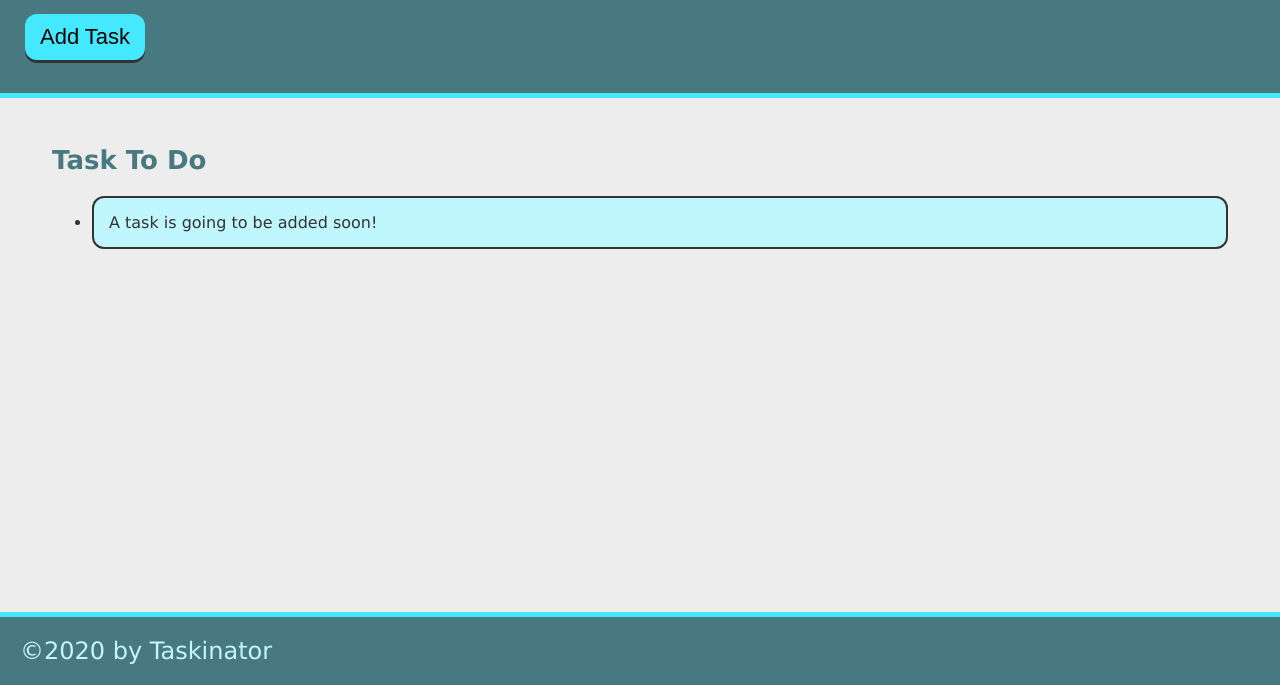
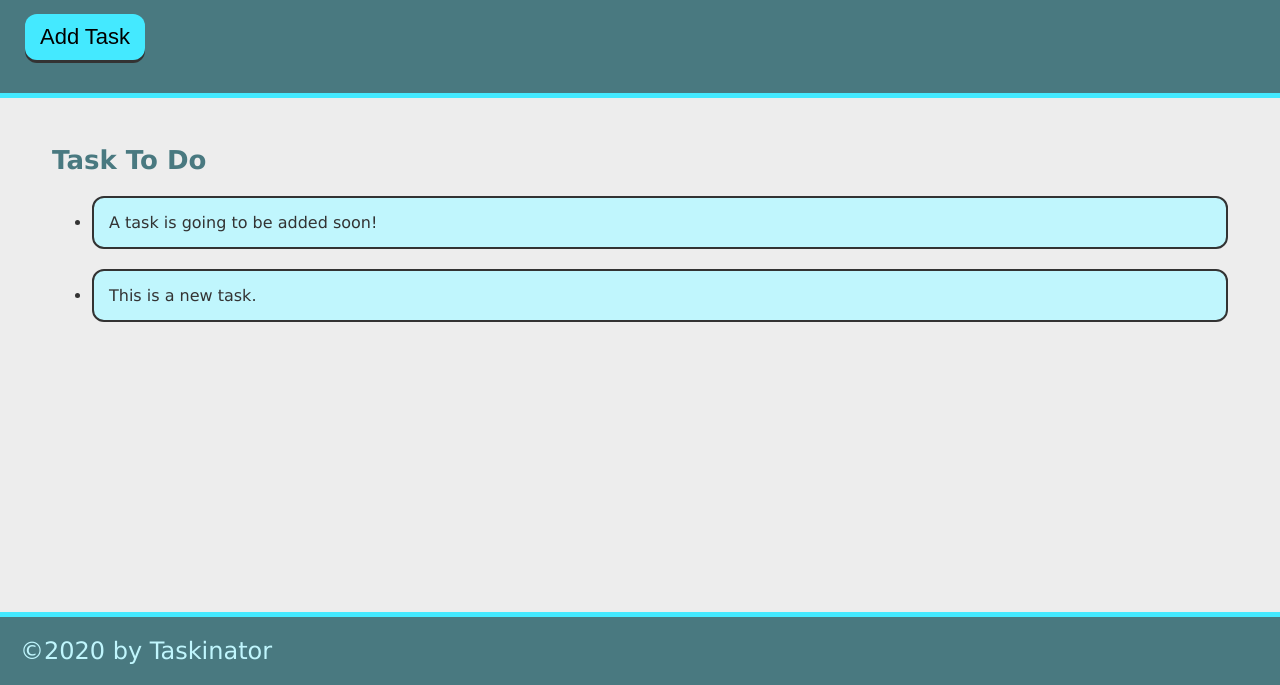
Before and after one commit to 4nn4h/taskinator, a plain HTML site: page index.html in a window 1280 px wide. Both pictures are taken after a click on the button "Add Task". Shown: the part 115-800 px from the top of the page. Drawn offline with Linux system fonts and the light colour scheme.

Commit message:
adds ability to add task

```diff
--- a/assets/js/script.js
+++ b/assets/js/script.js
@@ -0,0 +1,11 @@
+var buttonEl = document.querySelector("#save-task");
+var taskToDoEl = document.querySelector("#tasks-to-do");
+
+var createTaskHandler = function() {
+    var listItemEl = document.createElement("li");
+    listItemEl.className = "task-item";
+    listItemEl.textContent = "This is a new task.";
+    taskToDoEl.appendChild(listItemEl);
+}
+
+buttonEl.addEventListener("click", createTaskHandler);
--- a/index.html
+++ b/index.html
@@ -13,13 +13,13 @@
     <header>
         <h1 class="page-title">Taskinator</h1>
         <p>Click the button below to add a new task!</p>
-        <button class="btn">Add Task</button>
+        <button class="btn" id="save-task">Add Task</button>
     </header>
 
     <main class="page-content">
         <section class="task-list-wrapper">
             <h2 class="list-title">Task To Do</h2>
-            <ul class="tast-list">
+            <ul class="tast-list" id="tasks-to-do">
                 <li class="task-item">A task is going to be added soon!</li>
             </ul>
         </section>
```
